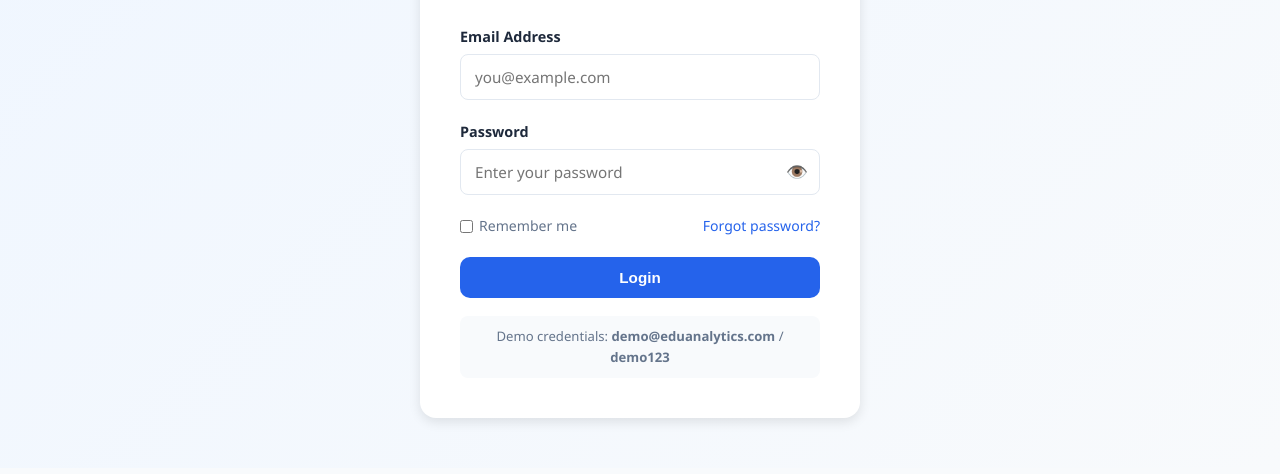
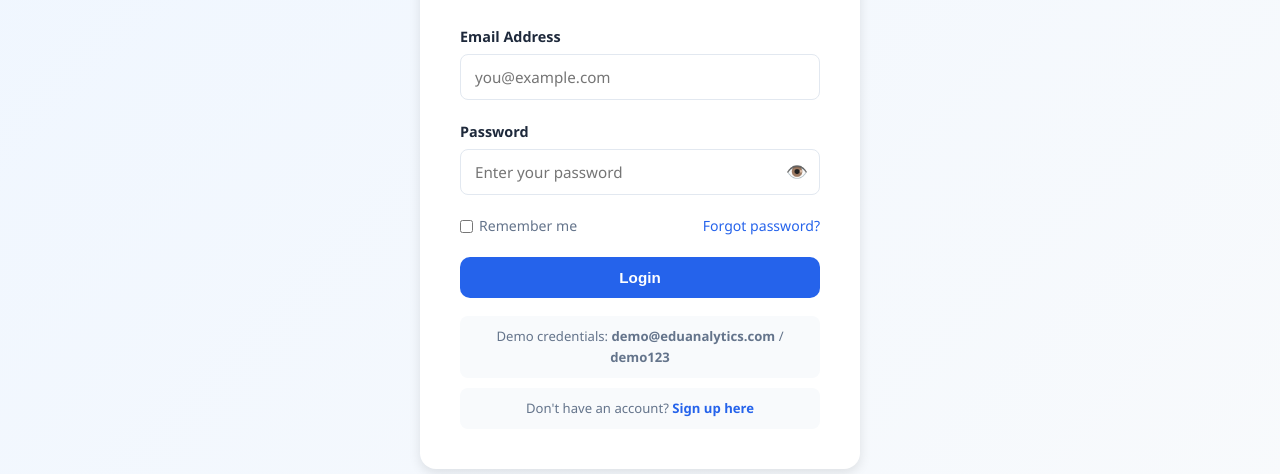
Before and after one commit to Rameen792/student-performance-analytics-portal, a plain HTML site: page login.html in a window 1280 px wide. Shown: the part 326-800 px from the top of the page. Drawn offline with Linux system fonts and the light colour scheme.

Commit message:
Update login page

```diff
--- a/login.html
+++ b/login.html
@@ -62,7 +62,8 @@
 
         <button type="submit" class="btn btn-primary" style="width:100%;">Login</button>
 
-        <p class="auth-hint">Demo credentials: <strong>demo@eduanalytics.com</strong> / <strong>demo123</strong></p>
+       <p class="auth-hint">Demo credentials: <strong>demo@eduanalytics.com</strong> / <strong>demo123</strong></p>
+       <p class="auth-hint" style="margin-top:10px;">Don't have an account? <a href="signup.html" style="color:var(--primary-color); font-weight:600;">Sign up here</a></p>
       </form>
     </div>
   </section>
```
